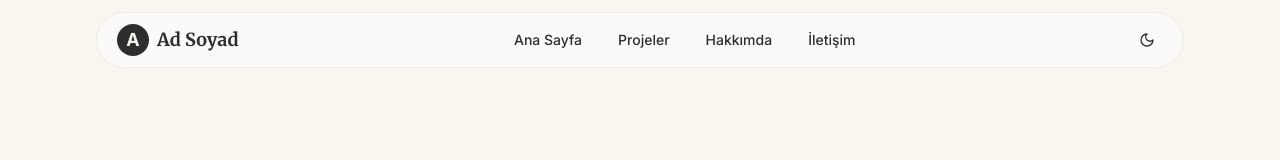
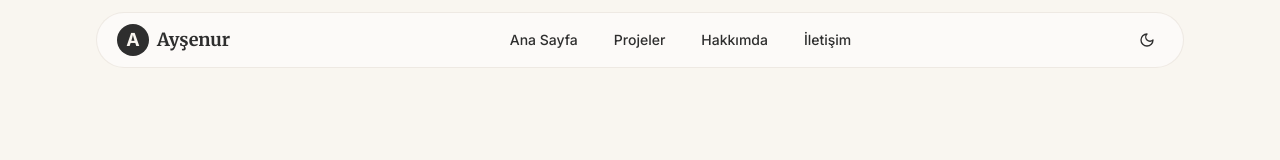
Before and after one commit to AvsrAysenur/ki-iselwebsitesi, a React (Vite) app: page / in a window 1280 px wide. Shown: the top 160 px of the page. Built offline with nearby package versions, Linux system fonts and the light colour scheme; the HTML template or start-up script is replaced by a standard one.

Commit message:
Update portfolio with real data

```diff
--- a/src/components/Header.tsx
+++ b/src/components/Header.tsx
@@ -41,7 +41,7 @@ const Header = () => {
             <div className="w-8 h-8 bg-primary rounded-lg flex items-center justify-center">
               <span className="text-primary-foreground font-bold text-lg">A</span>
             </div>
-            <span className="text-lg font-bold font-serif">Ad Soyad</span>
+            <span className="text-lg font-bold font-serif">Ayşenur</span>
           </a>
 
           {/* Desktop Nav */}
```
